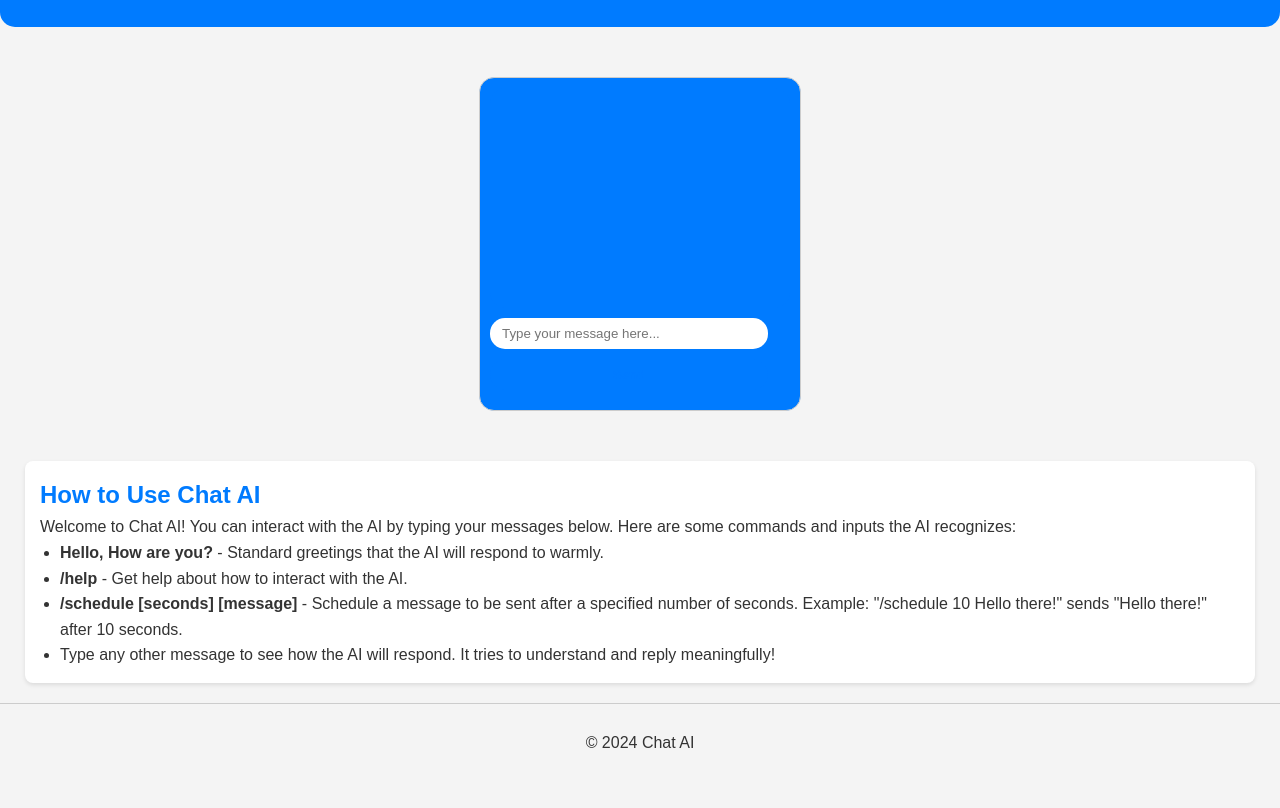
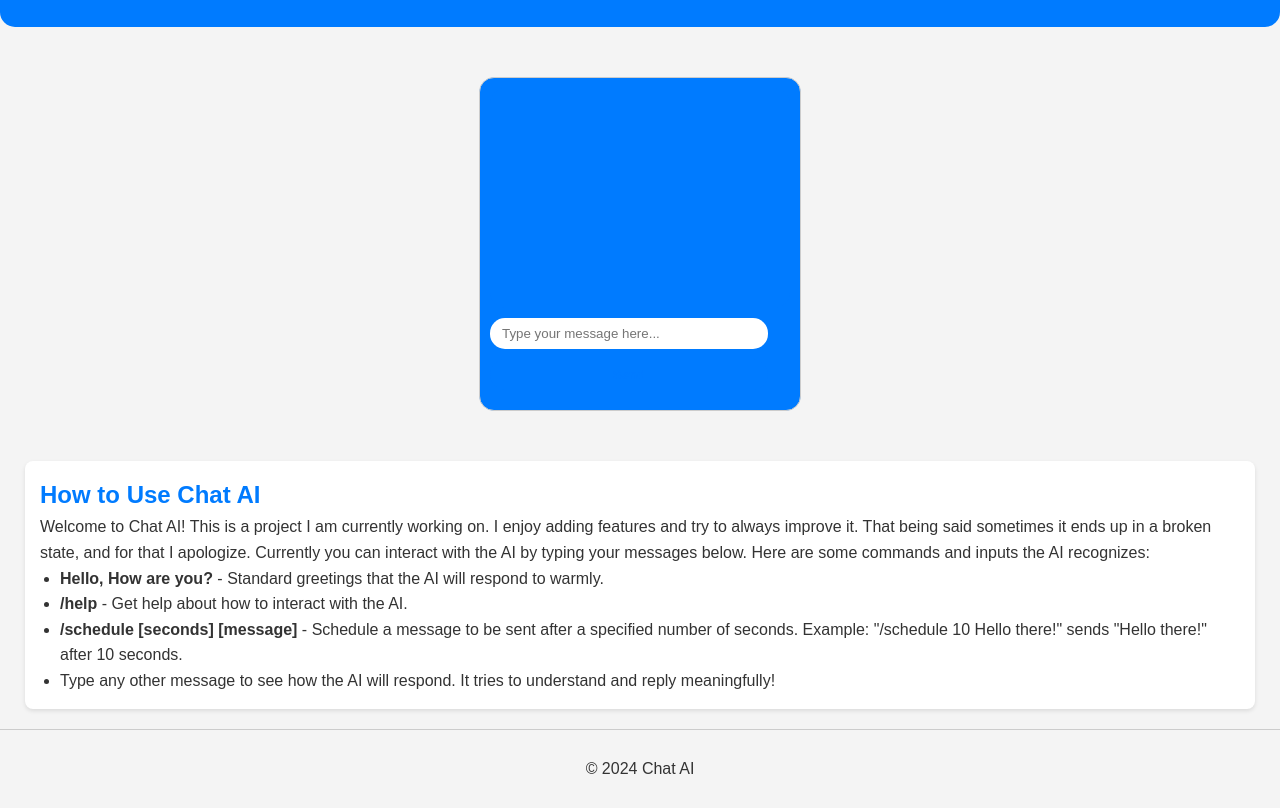
Before and after one commit to KalebMcCready/Portfolio, a website with bundled scripts: page chat.html in a window 1280 px wide. Shown: the part 88-896 px from the top of the page. Before the commit the page ends 870 px from the top, so only its background shows below. Built offline with nearby package versions, Linux system fonts and the light colour scheme; a script that the page names is missing.

Commit message:
Update chat.html

```diff
--- a/chat.html
+++ b/chat.html
@@ -26,7 +26,7 @@
     </div>
     <section class="instructions">
       <h2>How to Use Chat AI</h2>
-      <p>Welcome to Chat AI! You can interact with the AI by typing your messages below. Here are some commands and inputs the AI recognizes:</p>
+      <p>Welcome to Chat AI! This is a project I am currently working on. I enjoy adding features and try to always improve it. That being said sometimes it ends up in a broken state, and for that I apologize. Currently you can interact with the AI by typing your messages below. Here are some commands and inputs the AI recognizes:</p>
       <ul>
         <li><strong>Hello, How are you?</strong> - Standard greetings that the AI will respond to warmly.</li>
         <li><strong>/help</strong> - Get help about how to interact with the AI.</li>
```
